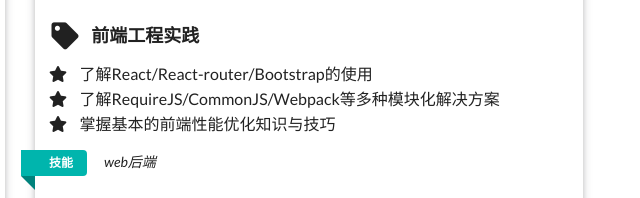
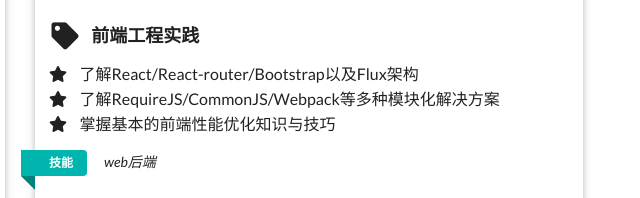
Before and after one commit to MythCJL/resume, a plain HTML site: page index.html in a window 1280 px wide. Shown: the part 597-795 px from the top of the page, 620-1260 px from the left. Drawn offline with nearby package versions, Linux system fonts and the light colour scheme.

Commit message:
Flux
flux架构的理解

```diff
--- a/index.html
+++ b/index.html
@@ -255,7 +255,7 @@
               <div class="item">
                 <i class="star icon"></i>
                 <dd class="content">
-                  了解React/React-router/Bootstrap的使用
+                  了解React/React-router/Bootstrap以及Flux架构
                 </dd>
               </div>
               <div class="item">
```
